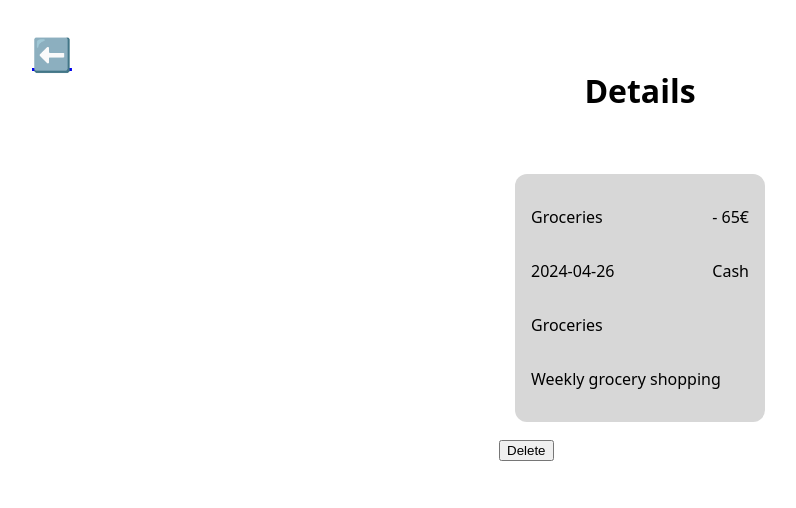
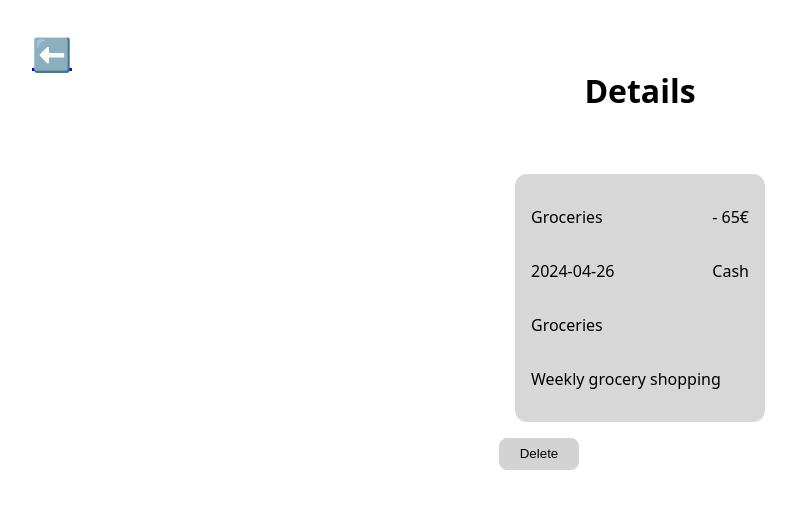
Before and after one commit to benediktbrenk/budget-app, a Next.js app: page /details/1 in a window 1280 px wide. Shown: the top 508 px of the page, without its empty margins (0-796 px from the left). Built offline with nearby package versions, Linux system fonts and the light colour scheme.

Commit message:
create delete query for transactions

```diff
--- a/components/TransactionDetails/index.js
+++ b/components/TransactionDetails/index.js
@@ -1,12 +1,45 @@
+import styled from "styled-components";
 import { StyledItemContainer } from "./TransactionDetails.styled";
 import { StyledDetailsContainer } from "./TransactionDetails.styled";
+import { useState } from "react";
+
+const StyledButton = styled.button`
+  height: 2rem;
+  width: 5rem;
+  border-radius: 8px;
+  background-color: lightgray;
+  border: solid 1px lightgray;
+`;
 
 export default function TransactionDetails({
   currentTransaction,
   deleteTransaction,
 }) {
+  const [isAktiv, setIsAktiv] = useState(false);
+
+  function toggleDeleteQuestion() {
+    setIsAktiv(!isAktiv);
+  }
+  console.log(isAktiv);
   return (
     <main>
+      {isAktiv ? (
+        <div>
+          <StyledDetailsContainer>
+            <StyledItemContainer>
+              <p>Delete Entry</p>
+              <p>Are you sure?</p>
+            </StyledItemContainer>
+          </StyledDetailsContainer>
+          <StyledButton onClick={toggleDeleteQuestion}>Cancel</StyledButton>
+          <StyledButton
+            onClick={() => deleteTransaction(currentTransaction.id)}
+          >
+            Delete
+          </StyledButton>
+        </div>
+      ) : (
+        <div>
           <StyledDetailsContainer>
             <StyledItemContainer>
               <p>{currentTransaction.name}</p>
@@ -23,9 +56,10 @@ export default function TransactionDetails({
             <p>{currentTransaction.category}</p>
             <p>{currentTransaction.description}</p>
           </StyledDetailsContainer>
-      <button onClick={() => deleteTransaction(currentTransaction.id)}>
-        Delete
-      </button>
+          <StyledButton onClick={toggleDeleteQuestion}>Delete</StyledButton>
+        </div>
+      )}
     </main>
   );
 }
+// onClick={() => deleteTransaction(currentTransaction.id)}
```
Lines whose indentation alone changed are shown as unchanged.
